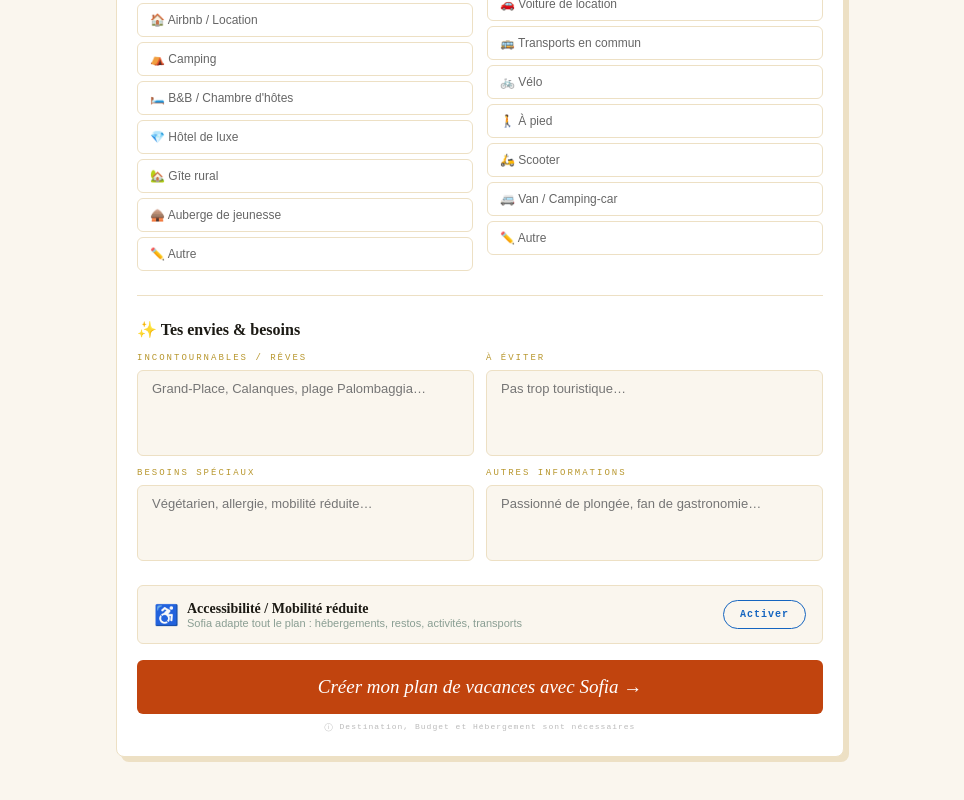
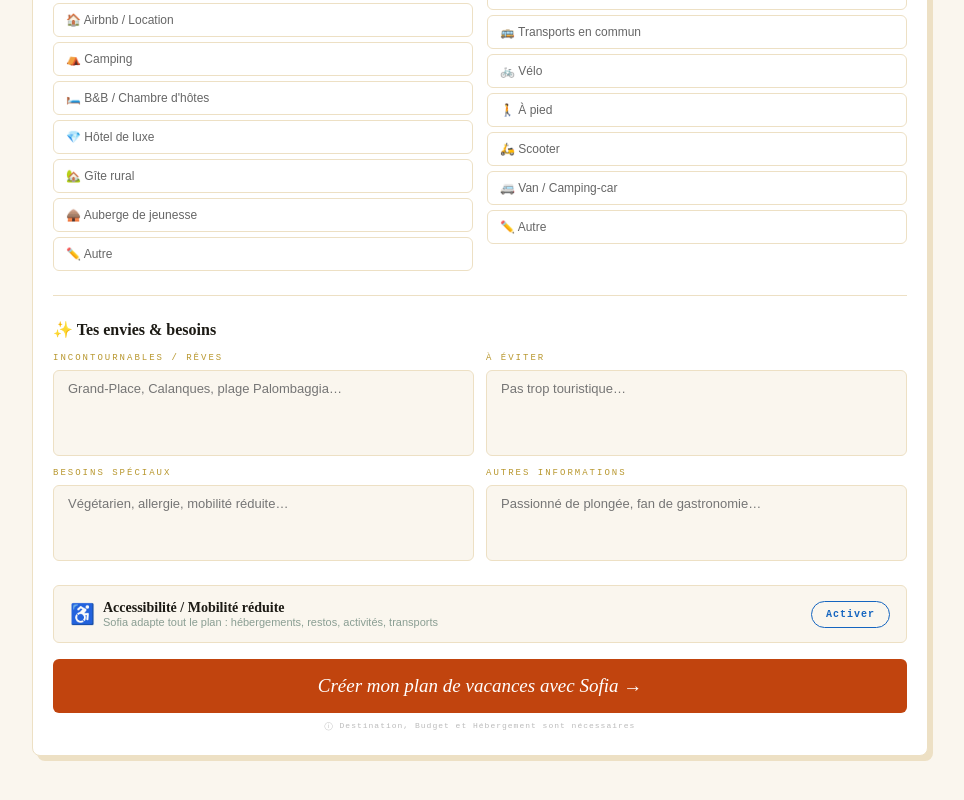
Before and after one commit to ingedevogelaere-hub/sofia-planner, a Next.js app: page / in a window 1280 px wide. Shown: the part 1828-2628 px from the top of the page, without its empty margins (160-1124 px from the left). Built offline with nearby package versions, Linux system fonts and the light colour scheme.

Commit message:
Refactor search logic and enhance input handling
Updated search function to handle input length and improved city filtering logic. Adjusted UI elements for better user experience.

```diff
--- a/pages/index.js
+++ b/pages/index.js
@@ -117,7 +117,7 @@ function CityInput({value, onChange, placeholder, style: styleProp}){
   const timerRef = useRef(null);
 
   const search = async (q) => {
-    if (q.length < 2) { setSugg([]); setShow(false); return; }
+    if (q.length < 1) { setSugg([]); setShow(false); return; }
     setLoading(true);
     try {
       const r = await fetch(
@@ -125,11 +125,13 @@ function CityInput({value, onChange, placeholder, style: styleProp}){
         { headers: { 'Accept-Language': 'fr' } }
       );
       const data = await r.json();
-      const cities = data.map(d => {
-        const city = d.address?.city || d.address?.town || d.address?.village || d.address?.hamlet || d.name;
-        const country = d.address?.country || '';
-        return { city, country };
-      }).filter((c, i, arr) => c.city && arr.findIndex(x => x.city === c.city) === i);
+      const cities = data
+        .filter(d => ['city','town','village','municipality','administrative','hamlet'].includes(d.type||d.class))
+        .map(d => ({
+          city: d.address?.city || d.address?.town || d.address?.municipality || d.address?.village || d.name,
+          country: d.address?.country || d.address?.country_code?.toUpperCase() || ''
+        }))
+        .filter((c,i,arr)=>c.city&&arr.findIndex(x=>x.city===c.city)===i);
       setSugg(cities.slice(0, 5));
       setShow(cities.length > 0);
     } catch { setSugg([]); setShow(false); }
@@ -139,7 +141,7 @@ function CityInput({value, onChange, placeholder, style: styleProp}){
   const handleChange = (v) => {
     onChange(v);
     clearTimeout(timerRef.current);
-    timerRef.current = setTimeout(() => search(v), 350);
+    timerRef.current = setTimeout(() => search(v), 200);
   };
 
   const select = (city) => {
@@ -153,7 +155,8 @@ function CityInput({value, onChange, placeholder, style: styleProp}){
       <div style={{...{border:'1.5px solid '+C.parch,borderRadius:6,background:C.cream,overflow:'visible'}, ...styleProp}}>
         <input style={{width:'100%',padding:'11px 14px',border:'none',background:'transparent',fontFamily:"'DM Sans',sans-serif",fontSize:13,color:C.ink,outline:'none',boxSizing:'border-box'}}
           value={value} onChange={e=>handleChange(e.target.value)} placeholder={placeholder}
-          onFocus={()=>value.length>=2&&search(value)} onBlur={()=>setTimeout(()=>setShow(false),200)}
+          spellCheck={false} autoComplete="off"
+          onFocus={()=>value.length>=1&&search(value)} onBlur={()=>setTimeout(()=>setShow(false),200)}
         />
       </div>
       {show && sugg.length > 0 && (
@@ -736,11 +739,11 @@ export default function SofiaPlanner(){
         setPlan(p);setMsgs([{role:"assistant",content:data.data.intro||"Votre plan est prêt !"}]);setPhase("result");
       }else{
         setPhase("form");
-        setGenError({type:"error",msg:"La génération n'a pas abouti. Vérifie que tu as bien rempli les champs obligatoires et réessaie."});
+        setGenError({type:"error",msg:"La génération n'a pas abouti. Vérifie tes champs et relance."});
       }
     }catch(err){
       setPhase("form");
-      setGenError({type:"error",msg:"Une erreur s'est produite. Vérifie ta connexion et réessaie dans quelques instants."});
+      setGenError({type:"error",msg:"Génération échouée. Clique sur \"Créer mon plan\" pour réessayer."});
     }
   };
 
@@ -824,7 +827,7 @@ export default function SofiaPlanner(){
 
       {/* FORM */}
       {phase==="form"&&(
-        <div style={{maxWidth:760,margin:"0 auto",padding:"24px 16px 80px"}}>
+        <div style={{maxWidth:960,margin:"0 auto",padding:"24px 32px 80px"}}>
           <div style={{textAlign:"center",marginBottom:28}}>
             <div style={{fontSize:44,marginBottom:10}}>🌍</div>
             <h1 style={{fontFamily:"'Playfair Display',serif",fontSize:"clamp(24px,5vw,44px)",fontWeight:900,lineHeight:1.1}}>Planifie tes <em style={{color:C.rust}}>vacances parfaites</em></h1>
@@ -839,10 +842,7 @@ export default function SofiaPlanner(){
                 </div>
                 <div style={{fontSize:13,color:"#555"}}>{genError.msg}</div>
               </div>
-              <div style={{display:"flex",flexDirection:"column",gap:6,flexShrink:0}}>
-                <button onClick={generate} style={{background:C.rust,color:"#fff",border:"none",borderRadius:4,padding:"6px 12px",cursor:"pointer",fontFamily:"'DM Mono',monospace",fontSize:9,letterSpacing:1,whiteSpace:"nowrap"}}>🔄 Réessayer</button>
-                <button onClick={()=>setGenError(null)} style={{background:"none",border:"none",fontSize:12,cursor:"pointer",color:"#aaa",textAlign:"center"}}>✕ Fermer</button>
-              </div>
+              <button onClick={()=>setGenError(null)} style={{background:"none",border:"none",fontSize:18,cursor:"pointer",color:"#aaa",flexShrink:0,padding:"0 4px"}}>×</button>
             </div>
           )}
           <div style={{background:"#fff",border:"1.5px solid "+C.parch,borderRadius:8,padding:"24px 20px",boxShadow:"5px 5px 0 "+C.parch}}>
@@ -859,7 +859,7 @@ export default function SofiaPlanner(){
                 <div><span style={lbl}>Ville de départ</span><CityInput value={form.depart} onChange={v=>setF("depart",v)} placeholder="Luxembourg, Paris, Bruxelles…"/></div>
               </div>
               <div><span style={lbl}>📅 Dates du séjour</span>
-                <DateRangePicker dateStart={form.dateStart} dateEnd={form.dateEnd} nuits={form.nuits} onDateStart={v=>handleDate("dateStart",v)} onDateEnd={v=>handleDate("dateEnd",v)} onNuits={v=>setF("nuits",v)}/>
+                <div style={{maxWidth:340}}><DateRangePicker dateStart={form.dateStart} dateEnd={form.dateEnd} nuits={form.nuits} onDateStart={v=>handleDate("dateStart",v)} onDateEnd={v=>handleDate("dateEnd",v)} onNuits={v=>setF("nuits",v)}/></div>
                 {errors.dateEnd&&<div style={{fontSize:11,color:C.rust,marginTop:4}}>⚠️ {errors.dateEnd}</div>}
               </div>
             </div>
@@ -940,10 +940,10 @@ export default function SofiaPlanner(){
             <div style={{marginBottom:24}}>
               {secT("✨ Tes envies & besoins")}
               <div className="fg2" style={{display:"grid",gridTemplateColumns:"1fr 1fr",gap:12}}>
-                <div><span style={lbl}>Incontournables / Rêves</span><div style={inpBox}><textarea style={{...inp,height:80,resize:"none",padding:"10px 14px"}} value={form.musts} onChange={e=>setF("musts",e.target.value)} placeholder="Grand-Place, Calanques, plage Palombaggia…"/></div></div>
-                <div><span style={lbl}>À éviter</span><div style={inpBox}><textarea style={{...inp,height:80,resize:"none",padding:"10px 14px"}} value={form.avoid} onChange={e=>setF("avoid",e.target.value)} placeholder="Pas trop touristique…"/></div></div>
-                <div><span style={lbl}>Besoins spéciaux</span><div style={inpBox}><textarea style={{...inp,height:70,resize:"none",padding:"10px 14px"}} value={form.special} onChange={e=>setF("special",e.target.value)} placeholder="Végétarien, allergie, mobilité réduite…"/></div></div>
-                <div><span style={lbl}>Autres informations</span><div style={inpBox}><textarea style={{...inp,height:70,resize:"none",padding:"10px 14px"}} value={form.notes} onChange={e=>setF("notes",e.target.value)} placeholder="Passionné de plongée, fan de gastronomie…"/></div></div>
+                <div><span style={lbl}>Incontournables / Rêves</span><div style={inpBox}><textarea spellCheck={true} style={{...inp,height:80,resize:"none",padding:"10px 14px"}} value={form.musts} onChange={e=>setF("musts",e.target.value)} placeholder="Grand-Place, Calanques, plage Palombaggia…"/></div></div>
+                <div><span style={lbl}>À éviter</span><div style={inpBox}><textarea spellCheck={true} style={{...inp,height:80,resize:"none",padding:"10px 14px"}} value={form.avoid} onChange={e=>setF("avoid",e.target.value)} placeholder="Pas trop touristique…"/></div></div>
+                <div><span style={lbl}>Besoins spéciaux</span><div style={inpBox}><textarea spellCheck={true} style={{...inp,height:70,resize:"none",padding:"10px 14px"}} value={form.special} onChange={e=>setF("special",e.target.value)} placeholder="Végétarien, allergie, mobilité réduite…"/></div></div>
+                <div><span style={lbl}>Autres informations</span><div style={inpBox}><textarea spellCheck={true} style={{...inp,height:70,resize:"none",padding:"10px 14px"}} value={form.notes} onChange={e=>setF("notes",e.target.value)} placeholder="Passionné de plongée, fan de gastronomie…"/></div></div>
               </div>
             </div>
             {/* PMR Toggle */}
@@ -966,14 +966,17 @@ export default function SofiaPlanner(){
                     </div>
                   )}
                 </div>
-                <button onClick={()=>setF("pmr",!form.pmr)}
-                  style={{padding:"8px 16px",border:"1.5px solid",borderRadius:100,cursor:"pointer",fontFamily:"'DM Mono',monospace",fontSize:10,letterSpacing:1,fontWeight:700,flexShrink:0,transition:"all .2s",
-                    background:form.pmr?"#1565c0":"transparent",
-                    borderColor:form.pmr?"#1565c0":"#1565c0",
-                    color:form.pmr?"#fff":"#1565c0"
-                  }}>
-                  {form.pmr?"✓ ACTIVÉ":"Activer"}
-                </button>
+                {form.pmr?(
+                  <button onClick={()=>setF("pmr",false)}
+                    style={{padding:"7px 14px",border:"1.5px solid #c62828",borderRadius:100,cursor:"pointer",fontFamily:"'DM Mono',monospace",fontSize:10,letterSpacing:1,fontWeight:700,flexShrink:0,background:"#c62828",color:"#fff"}}>
+                    ✕ Désactiver
+                  </button>
+                ):(
+                  <button onClick={()=>setF("pmr",true)}
+                    style={{padding:"7px 14px",border:"1.5px solid #1565c0",borderRadius:100,cursor:"pointer",fontFamily:"'DM Mono',monospace",fontSize:10,letterSpacing:1,fontWeight:700,flexShrink:0,background:"transparent",color:"#1565c0"}}>
+                    Activer
+                  </button>
+                )}
               </div>
             </div>
             <button onClick={generate} style={{width:"100%",padding:"16px",background:C.rust,color:"#fff",border:"none",borderRadius:6,fontFamily:"'Playfair Display',serif",fontStyle:"italic",fontSize:19,cursor:"pointer"}}>
```
